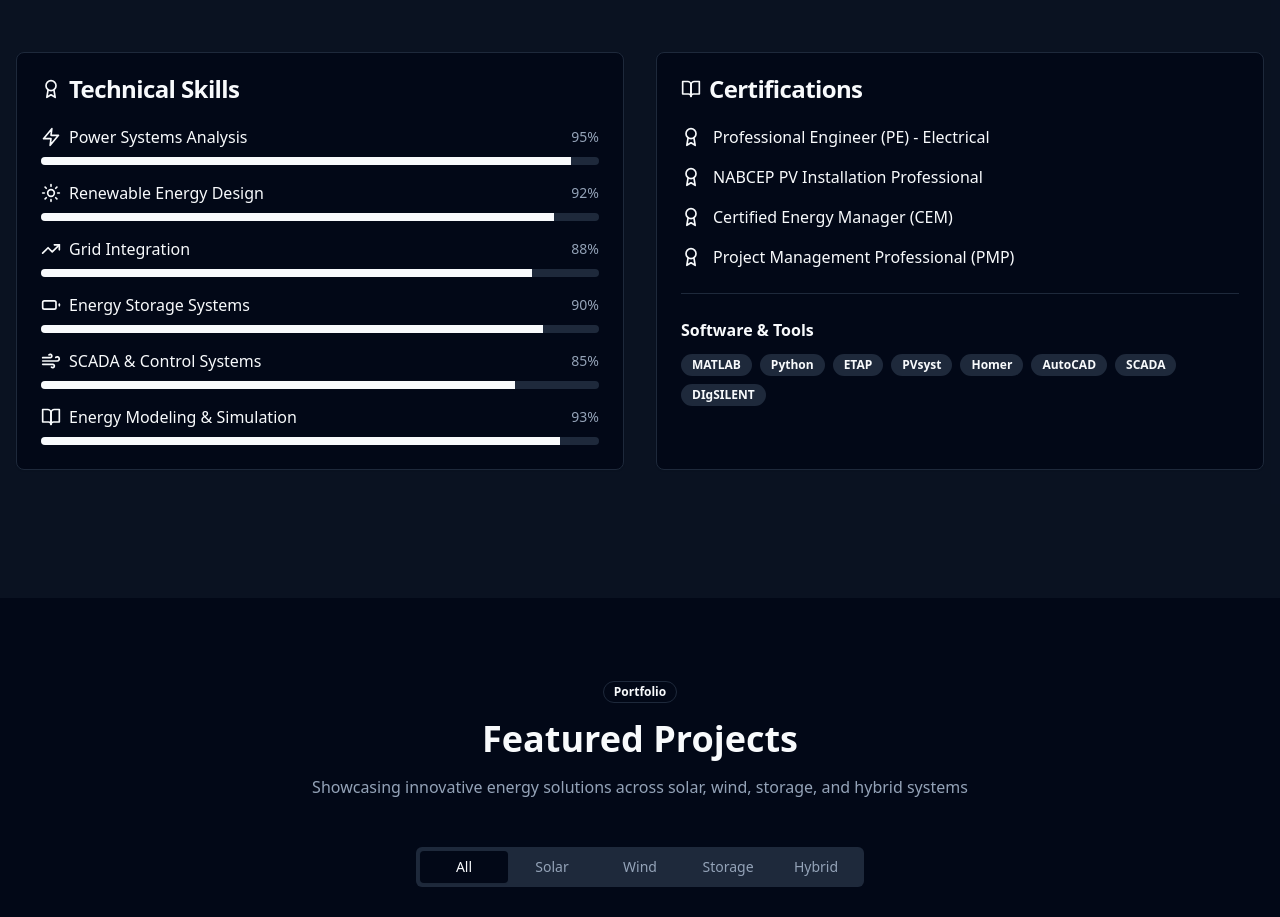
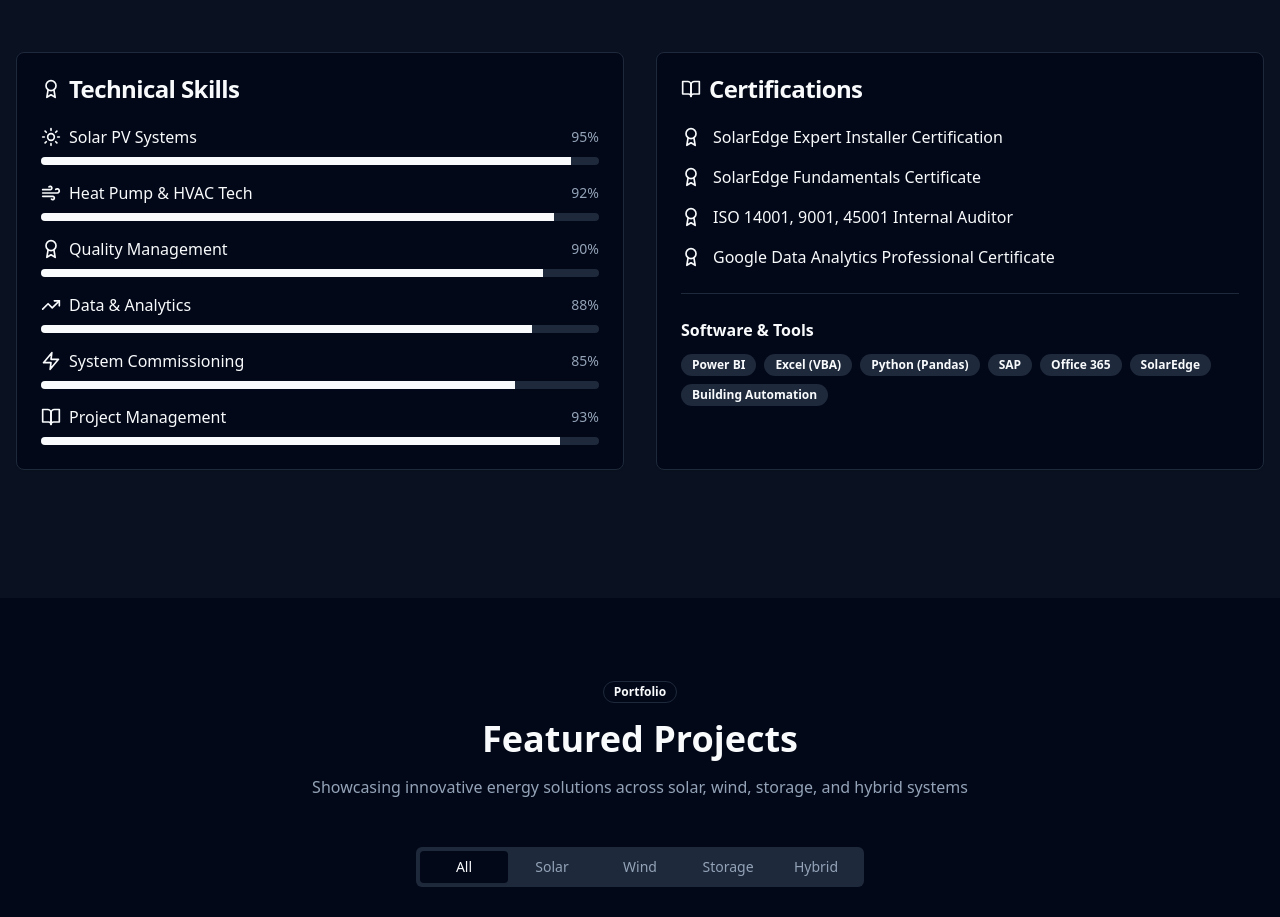
Before and after one commit to BRSTKL/barisegementokul.website, a React (Vite) app: page / in a window 1280 px wide. Shown: the part 1021-1938 px from the top of the page. Built offline with nearby package versions, Linux system fonts and the light colour scheme.

Commit message:
Update Expertise & Skills section with CV data

```diff
--- a/src/components/EnergySystemsPortfolio.tsx
+++ b/src/components/EnergySystemsPortfolio.tsx
@@ -172,12 +172,12 @@
     ];
 
     const skills: Skill[] = [
-        { name: 'Power Systems Analysis', level: 95, icon: <Zap className="w-5 h-5" /> },
-        { name: 'Renewable Energy Design', level: 92, icon: <Sun className="w-5 h-5" /> },
-        { name: 'Grid Integration', level: 88, icon: <TrendingUp className="w-5 h-5" /> },
-        { name: 'Energy Storage Systems', level: 90, icon: <Battery className="w-5 h-5" /> },
-        { name: 'SCADA & Control Systems', level: 85, icon: <Wind className="w-5 h-5" /> },
-        { name: 'Energy Modeling & Simulation', level: 93, icon: <BookOpen className="w-5 h-5" /> }
+        { name: 'Solar PV Systems', level: 95, icon: <Sun className="w-5 h-5" /> },
+        { name: 'Heat Pump & HVAC Tech', level: 92, icon: <Wind className="w-5 h-5" /> },
+        { name: 'Quality Management', level: 90, icon: <Award className="w-5 h-5" /> },
+        { name: 'Data & Analytics', level: 88, icon: <TrendingUp className="w-5 h-5" /> },
+        { name: 'System Commissioning', level: 85, icon: <Zap className="w-5 h-5" /> },
+        { name: 'Project Management', level: 93, icon: <BookOpen className="w-5 h-5" /> }
     ];
 
     const experience: Experience[] = [
@@ -285,10 +285,10 @@
     ];
 
     const certifications = [
-        'Professional Engineer (PE) - Electrical',
-        'NABCEP PV Installation Professional',
-        'Certified Energy Manager (CEM)',
-        'Project Management Professional (PMP)'
+        'SolarEdge Expert Installer Certification',
+        'SolarEdge Fundamentals Certificate',
+        'ISO 14001, 9001, 45001 Internal Auditor',
+        'Google Data Analytics Professional Certificate'
     ];
 
     useEffect(() => {
@@ -619,7 +619,7 @@
                                     <div className="space-y-3">
                                         <h4 className="font-semibold">Software & Tools</h4>
                                         <div className="flex flex-wrap gap-2">
-                                            {['MATLAB', 'Python', 'ETAP', 'PVsyst', 'Homer', 'AutoCAD', 'SCADA', 'DIgSILENT'].map((tool) => (
+                                            {['Power BI', 'Excel (VBA)', 'Python (Pandas)', 'SAP', 'Office 365', 'SolarEdge', 'Building Automation'].map((tool) => (
                                                 <Badge key={tool} variant="secondary">{tool}</Badge>
                                             ))}
                                         </div>
```
